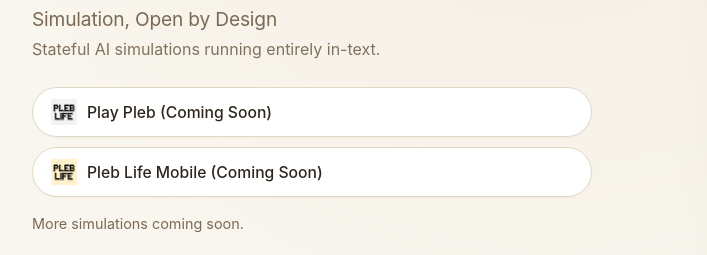
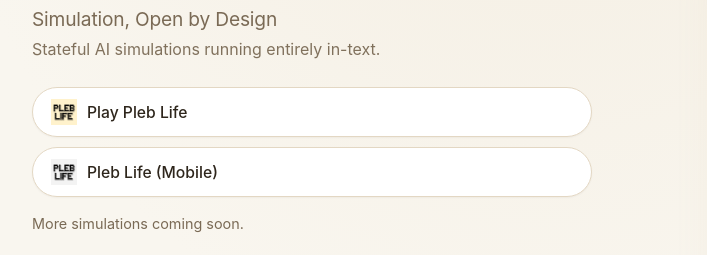
Before and after one commit to prairielabs/prairie-site, a plain HTML site: page index.html in a window 1280 px wide. Shown: the part 242-497 px from the top of the page, 88-795 px from the left. Drawn offline with Linux system fonts and the light colour scheme.

Commit message:
launch bitch minus link

```diff
--- a/index.html
+++ b/index.html
@@ -27,18 +27,18 @@
 
                 <div class="buttons">
 
-                    <!-- PLEB LIFE (MAIN) -->
+                    <!-- PLEB LIFE -->
                     <a class="play-btn"
                        target="_blank">
-                        <img src="images/pleb-life-logo.png" alt="Pleb Life Logo">
-                        Play Pleb (Coming Soon)
+                        <img src="images/pleb-life-logo-mobile.png" alt="Pleb Life Logo">
+                        Play Pleb Life
                     </a>
 
-                    <!-- PLEB LIFE MOBILE (COMING SOON) -->
+                    <!-- PLEB LIFE (MOBILE)-->
                     <a class="play-btn"
                        target="_blank">
-                        <img src="images/pleb-life-logo-mobile.png" alt="Pleb Life Mobile Logo">
-                        Pleb Life Mobile (Coming Soon)
+                        <img src="images/pleb-life-logo.png" alt="Pleb Life Mobile Logo">
+                        Pleb Life (Mobile)
                     </a>
                 </div>
 
```
